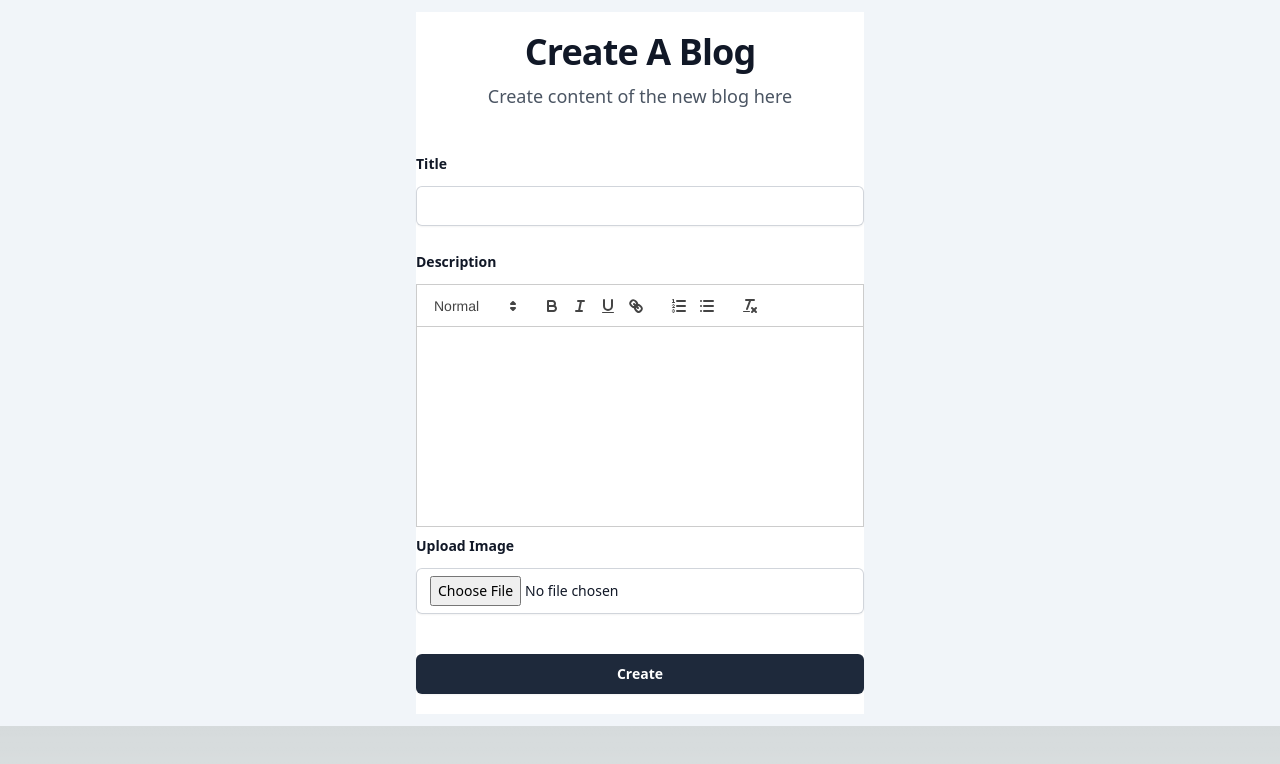
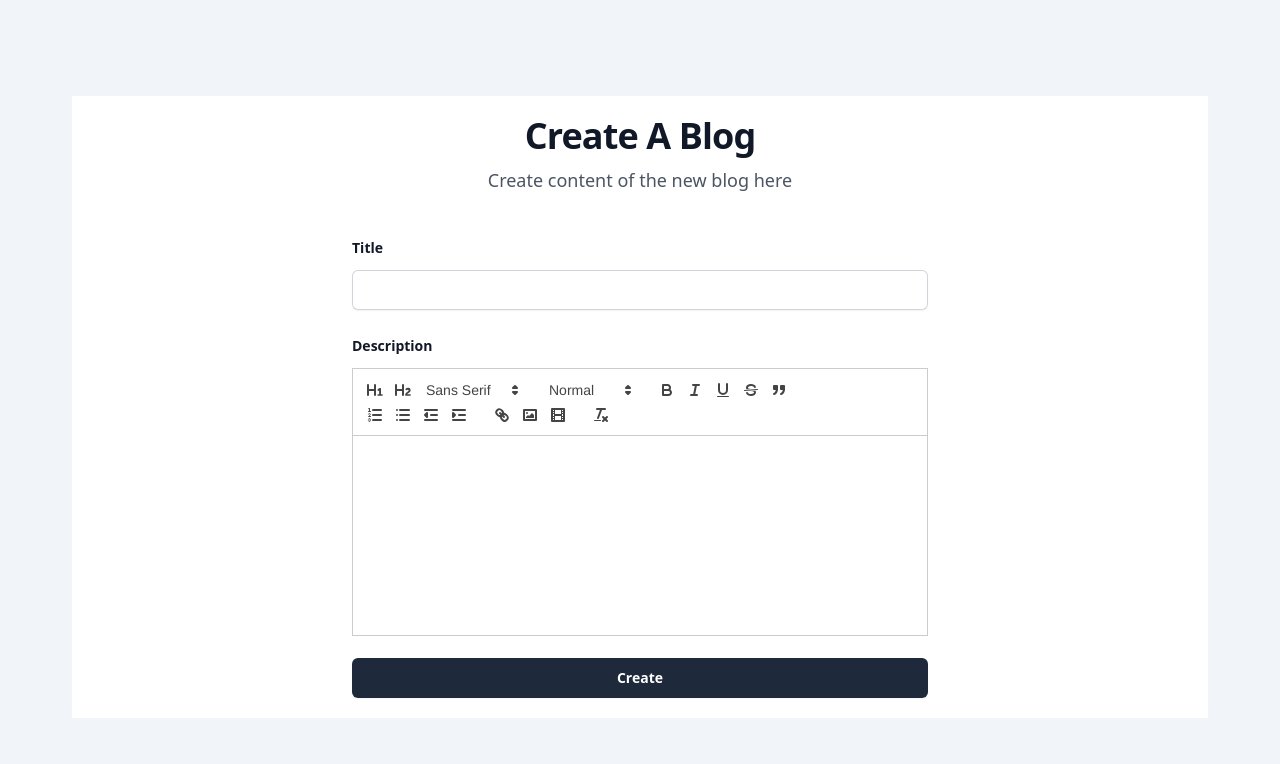
Before and after one commit to Mudasserahmed/web-app-cp, a Next.js app: page /pages/dashboard in a window 1280 px wide. Shown: the top 764 px of the page. Built offline with nearby package versions, Linux system fonts and the light colour scheme.

Commit message:
quill image upload functionality added ui changed

```diff
--- a/src/app/pages/dashboard/page.js
+++ b/src/app/pages/dashboard/page.js
@@ -1,39 +1,76 @@
-"use client"
-import React from "react";
+"use client";
+import React, { useState } from "react";
 import ReactQuill from "react-quill";
-import 'react-quill/dist/quill.snow.css';
+import "react-quill/dist/quill.snow.css";
 
-function page() {
+function Page() {
+  //initial state values
+  const [blogData, setBlogData] = useState({
+    title: "",
+    quill: "",
+  });
+  //handle data change
+  const handleChange = (flag,e)=>{
+    console.log(e)
+    if(flag == "quill"){
+      setBlogData((prev)=>({
+        ...prev,
+        quill:e
+      }))
+    }
+    else if(flag == "title"){
+    const {name,value} = e.target
+    setBlogData((pre)=>({
+      ...pre,
+      [name]:value
+    }))
+  }
+  }
+  //handle data submit
+  const handleSubmit =(e)=>{
+    e.preventDefault()
+    console.log("blog dataa>>>>>",blogData)
+  }
+  //quill modules
+  const modules = {
+    toolbar: [
+      [{ header: "1" }, { header: "2" }, { font: [] }],
+      [{ size: [] }],
+      ["bold", "italic", "underline", "strike", "blockquote"],
+      [
+        { list: "ordered" },
+        { list: "bullet" },
+        { indent: "-1" },
+        { indent: "+1" },
+      ],
+      ["link", "image", "video"],
+      ["clean"],
+    ],
+    clipboard: {
+      // toggle to add extra line breaks when pasting HTML:
+      matchVisual: false,
+    },
+  };
   return (
-    <main className="isolate bg-[#F1F5F9]  py-24 px-6 sm:py-3 lg:px-8">
-      {/* <div className="absolute inset-x-0 top-[-10rem] -z-10 transform-gpu overflow-hidden blur-3xl sm:top-[-20rem] ">
-        <svg
-          className="relative left-1/2 -z-10 h-[21.1875rem] max-w-none -translate-x-1/2 rotate-[30deg] sm:left-[calc(50%-40rem)] sm:h-[42.375rem]"
-          viewBox="0 0 1155 678"
-        >
-          <path
-            fill="url(#45de2b6b-92d5-4d68-a6a0-9b9b2abad533)"
-            fill-opacity=".3"
-            d="M317.219 518.975L203.852 678 0 438.341l317.219 80.634 204.172-286.402c1.307 132.337 45.083 346.658 209.733 145.248C936.936 126.058 882.053-94.234 1031.02 41.331c119.18 108.451 130.68 295.337 121.53 375.223L855 299l21.173 362.054-558.954-142.079z"
-          />
-
-        </svg>
-      </div> */}
-      <div className="bg-white mx-96 py-5">
-      <div className="mx-auto max-w-2xl text-center">
+    <main className=" bg-[#F1F5F9]  py-24 px-6  lg:px-8">
+      <div className="bg-white py-5 mx-4 px-5 sm:mx-10 ">
+        <div className=" text-center">
           <h2 className="text-3xl font-bold tracking-tight text-gray-900 sm:text-4xl">
-          Create A  Blog
+            Create A Blog
           </h2>
           <p className="mt-2 text-lg leading-8 text-gray-600">
             Create content of the new blog here
           </p>
         </div>
-      <form action="#" method="POST" className="mx-auto mt-3 max-w-xl sm:mt-10 ">
+        <form
+          action="#"
+          method="POST"
+          className="mx-auto mt-3 max-w-xl sm:mt-10 "
+        >
           <div className="grid grid-cols-1 gap-y-6 gap-x-8 sm:grid-cols-2">
-
             <div className="sm:col-span-2">
               <label
-              for="company"
+                htmlFor="company"
                 className="block text-sm font-semibold leading-6 text-gray-900"
               >
                 Title
@@ -41,31 +78,34 @@ function page() {
               <div className="mt-2.5">
                 <input
                   type="text"
-                name="company"
-                id="company"
-                autocomplete="organization"
+                  name="title"
+                  value={blogData?.title}
+                  onChange={(e) => handleChange("title",e)}
                   className="block w-full rounded-md border-0 py-2 px-3.5 text-gray-900 shadow-sm ring-1 ring-inset ring-gray-300 placeholder:text-gray-400 focus:ring-2 focus:ring-inset focus:ring-indigo-600 sm:text-sm sm:leading-6"
                 />
               </div>
             </div>
             <div className="sm:col-span-2 mb-5">
               <label
-              for="message"
+                htmlFor="message"
                 className="block text-sm font-semibold leading-6 text-gray-900"
               >
                 Description
               </label>
-            <div className="mt-2.5">
+              <div className="mt-2.5 mb-14 sm:mb-5">
                 <ReactQuill
                   theme="snow"
-              style={{height:"200px" ,marginBottom:"30px"}}
+                  modules={modules}
+                  value={blogData?.quill}
+                  onChange={(e) => handleChange("quill",e)}
+                  style={{ height: "200px", marginBottom: "30px" }}
                 />
               </div>
             </div>
           </div>
-        <div className="sm:col-span-2">
+          {/* <div className="sm:col-span-2 mt-14 sm:mt-6">
             <label
-              for="company"
+              htmlFor="company"
               className="block text-sm font-semibold leading-6 text-gray-900"
             >
               Upload Image
@@ -79,10 +119,11 @@ function page() {
                 className="block w-full rounded-md border-0 py-2 px-3.5 text-gray-900 shadow-sm ring-1 ring-inset ring-gray-300 placeholder:text-gray-400 focus:ring-2 focus:ring-inset focus:ring-indigo-600 sm:text-sm sm:leading-6"
               />
             </div>
-          </div>
+          </div> */}
           <div className="mt-10">
             <button
               type="submit"
+              onClick={(e)=>handleSubmit(e)}
               className="block w-full rounded-md bg-[#1E293B] px-3.5 py-2.5 text-center text-sm font-semibold text-white shadow-sm hover:bg-indigo-500 focus-visible:outline focus-visible:outline-2 focus-visible:outline-offset-2 focus-visible:outline-indigo-600"
             >
               Create
@@ -94,4 +135,4 @@ function page() {
   );
 }
 
-export default page;
+export default Page;
```
Lines whose indentation alone changed are shown as unchanged.
